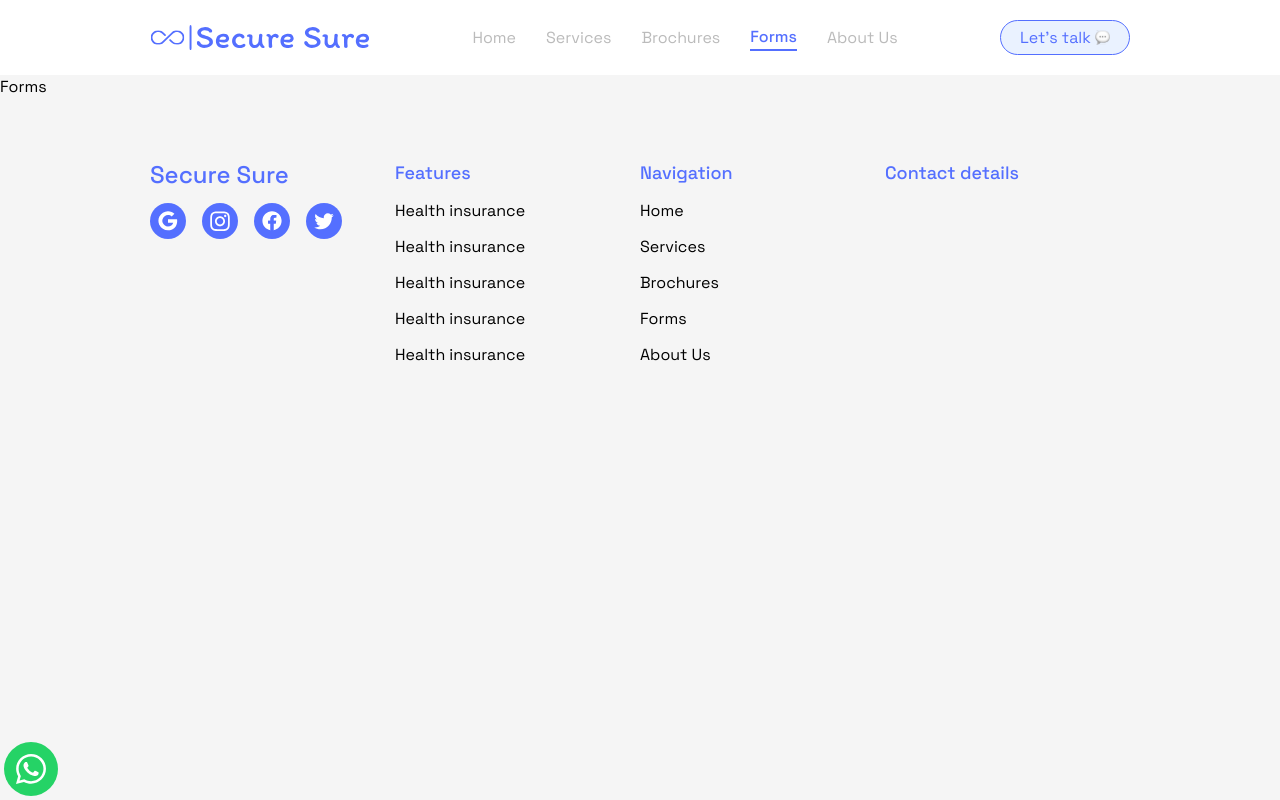
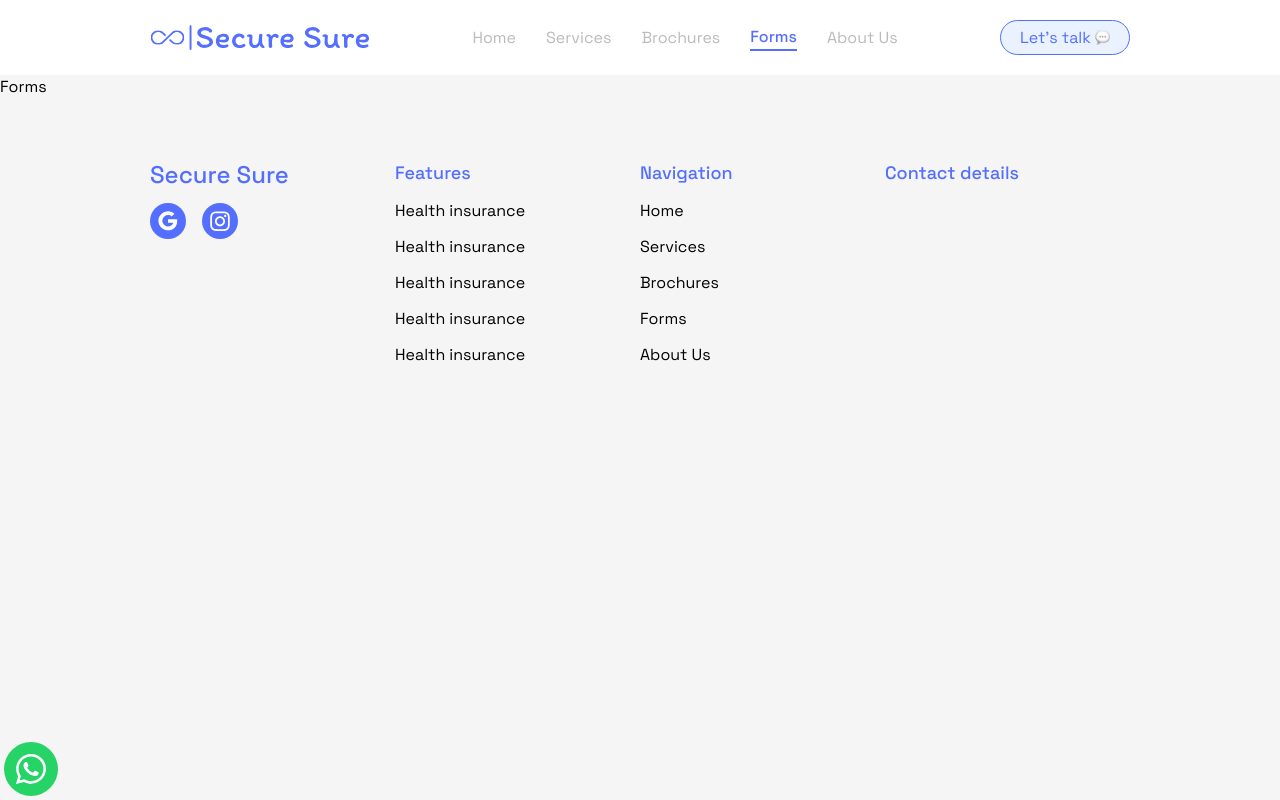
Before and after one commit to harrsh2124/secure-sure-website, a Next.js app: page /forms in a window 1280 px wide. Built offline with nearby package versions, Linux system fonts and the light colour scheme.

Commit message:
Changed footer

```diff
--- a/components/Footer/index.tsx
+++ b/components/Footer/index.tsx
@@ -1,8 +1,8 @@
 import Link from 'next/link';
 import React from 'react';
-import FaceBook from '../../public/assets/Footer/facebook.svg';
+// import FaceBook from '../../public/assets/Footer/facebook.svg';
 import Instagram from '../../public/assets/Footer/instagram.svg';
-import Twitter from '../../public/assets/Footer/twitter.svg';
+// import Twitter from '../../public/assets/Footer/twitter.svg';
 import Google from '../../public/assets/Footer/google.svg';
 import Image from 'next/image';
 
@@ -15,19 +15,23 @@ const Footer = () => {
                 </p>
 
                 <div className="flex gap-4">
-                    {SocialMediaList.map((icon, index) => {
+                    {SocialMediaList.map((socialMedia, index) => {
                         return (
                             <div
                                 key={index}
                                 className="bg-[#546FFF] rounded-full p-2 flex cursor-pointer"
                             >
-                                <div className="relative w-5 h-5 m-auto">
+                                <Link
+                                    href={socialMedia.link}
+                                    target="_blank"
+                                    className="relative w-5 h-5 m-auto"
+                                >
                                     <Image
-                                        src={icon}
+                                        src={socialMedia.icon}
                                         alt="Social media icon"
                                         fill
                                     />
-                                </div>
+                                </Link>
                             </div>
                         );
                     })}
@@ -129,4 +133,19 @@ const NavigationList = [
     }
 ];
 
-const SocialMediaList = [Google, Instagram, FaceBook, Twitter];
+const SocialMediaList = [
+    {
+        icon: Google,
+        link: 'https://www.google.com/search?q=secure%20sure'
+    },
+    {
+        icon: Instagram,
+        link: 'https://www.instagram.com/securesure.in'
+    }
+    // {
+    //     icon: FaceBook
+    // },
+    // {
+    //     icon: Twitter
+    // }
+];
```
